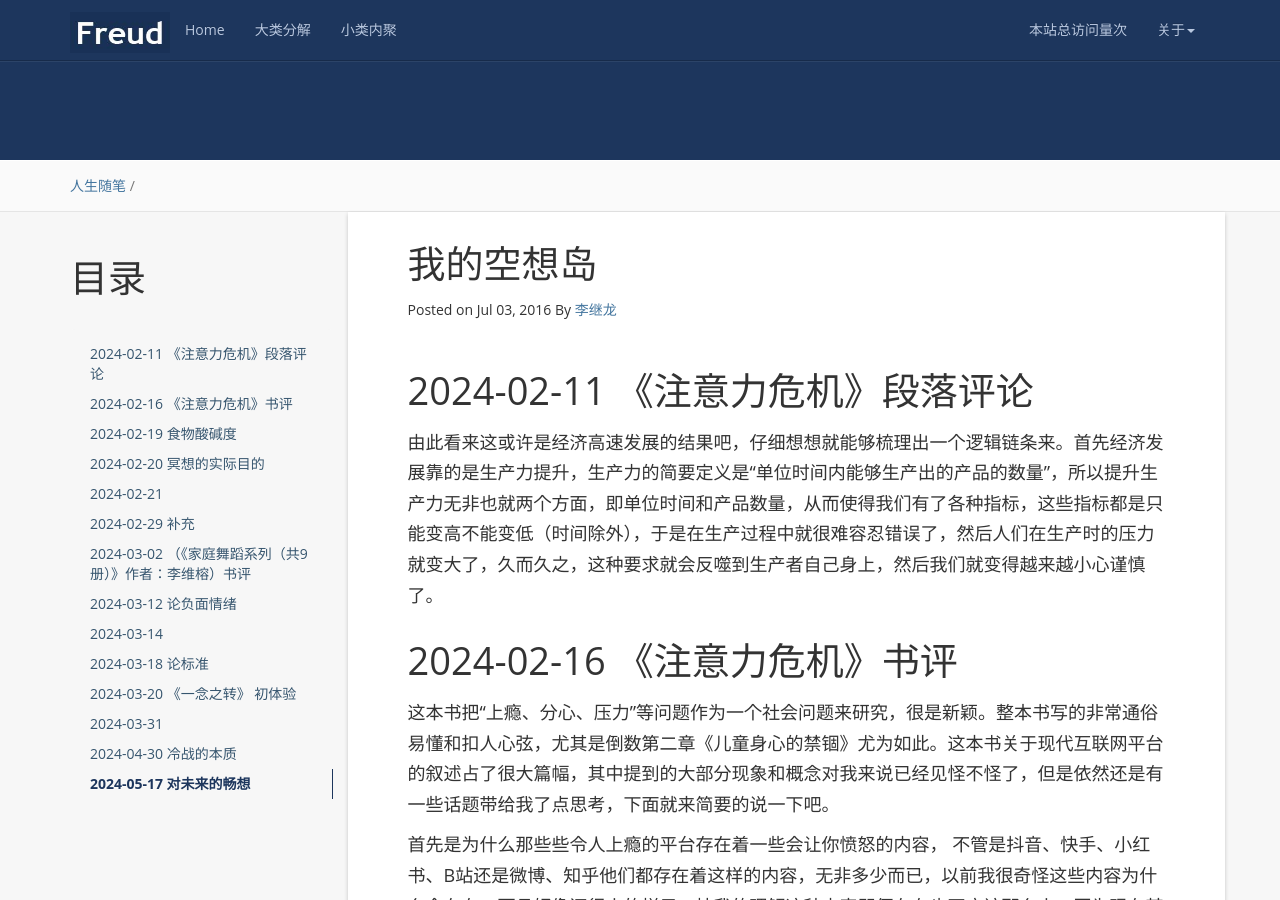
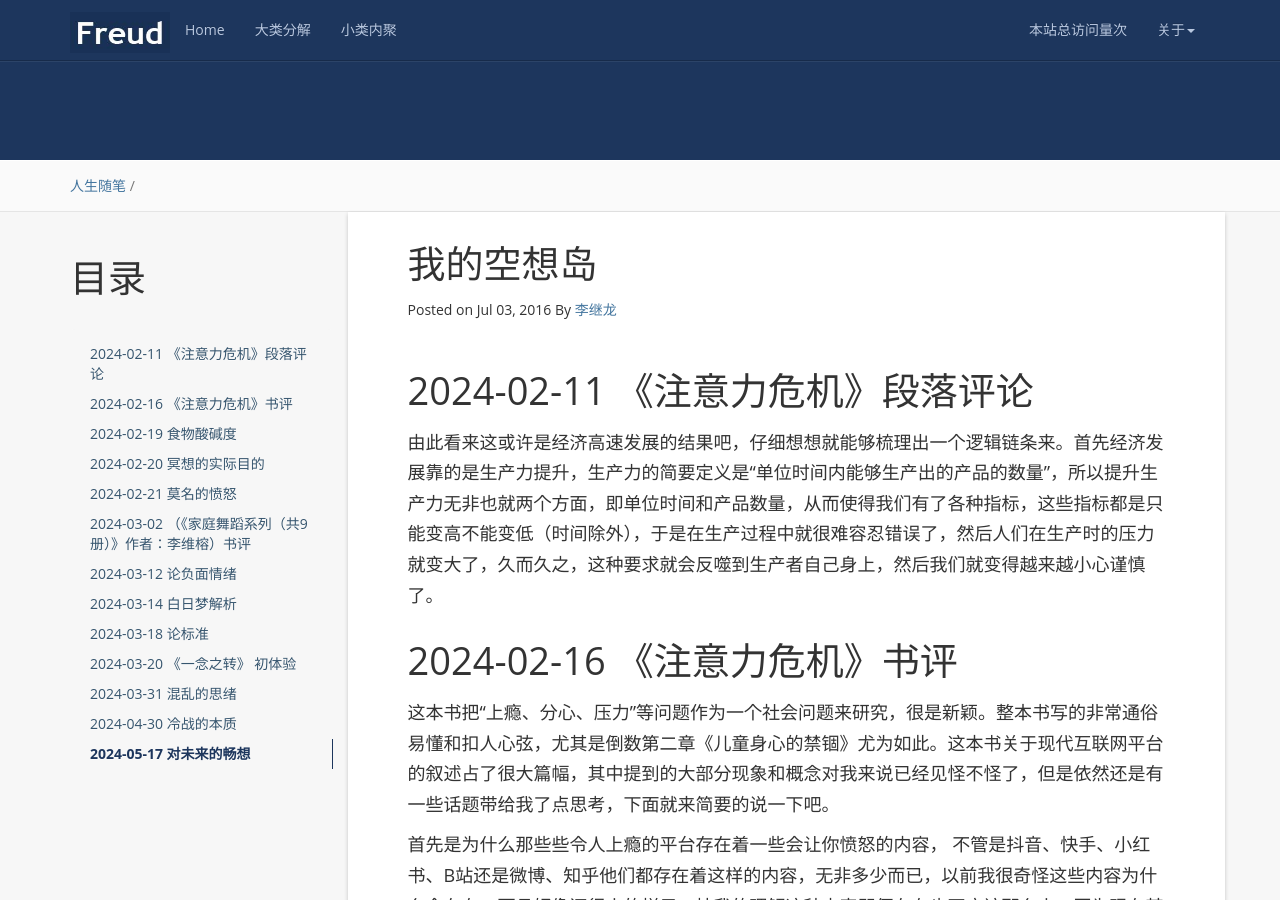
Before and after one commit to kljzndx/My-Blog, a Jekyll site: the page built from _posts/2016-07-03-my-notebook.md, in a window 1280 px wide and 900 px high. Built offline with Jekyll 4.4.1, drawn with Linux system fonts in a browser that asks for light colours; nearby versions of some CDN libraries; comment, search, counter and statistics services are not loaded; some of the changed text lies outside the part shown.

Commit message:
补充标题

```diff
--- a/_posts/2016-07-03-my-notebook.md
+++ b/_posts/2016-07-03-my-notebook.md
@@ -36,7 +36,7 @@ tags: [随便写写]
 一直以来我都搞不懂这冥想是干嘛的，不知道为啥那么火，由于听说这玩意儿只需要静坐即可，于是我上网找了个21天的专业教程，看了一节之后没啥感觉，找时间实践了下依然没啥感觉，所以我也就有了疑问，这玩意儿真有实际功效吗，今天呢就是灵光乍现想通了
 
 
-# 2024-02-21
+# 2024-02-21 莫名的愤怒
 
 最近不知怎么的突然对我爸经常看的一个讲经济的主播非常不爽，这个主播我爸已经看了几年了，明明这个主播说的话题跟我一点关系都没有，受众也明显不是我，可我就是非常不爽，不知为啥。这对我来说不是个好事，因为这说明我太敏感了，对这种跟我没什么关系的负面的话语，我都能感觉到不爽，这是往坏了说的，往好了说的话这说明我的心还没死透，还有点接收能力，不像我爸那样，我爸那是一点希望都看不到。
 
@@ -48,7 +48,7 @@ tags: [随便写写]
 
 回过头来再说说经济吧，其实也没什么好说的，因为房市的衰落是必然的，这和我们国家的政策有关，金融服务于实体，所以肯定是会有极限的。那个主播的弹幕里经常有人说我有3套房5套房现在要怎么办之类的话，对此我想说的是活该，可笑的是这个主播把不能卖房当成一个重大危机来讲，讲的煞有介事的，说什么“房地产到底了，你还在还房贷”，这危机感真是拉满了
 
-# 2024-02-29 补充
+2024-02-29 补充
 
 今天我以比较冷静的心态旁听了下直播（我爸外放的手机直播），总算是能够稍微分析下为什么我会愤怒了，听了一会儿我就发现问题了，这个主播的说话方式很是负面，负面到什么程度呢，就连表示肯定都是用的否定负面语句的方式来表达的，具体是什么话呢？，”没毛病“，除了这三个字之外目前我几乎没听到有别的表达肯定的句子。至于负面话语那简直就是多如牛毛了，”炒股能赚钱是假的，房市两三年内稳住假的“、”脑子有坑、有病、不好使“、”啥子太多骗子不够用、那人是傻子吧“。总之负面话语占了八成左右的比例，可以说是名副其实的喷子了。
 
@@ -76,7 +76,7 @@ tags: [随便写写]
 
 想通了这个之后，我总算是知道为什么我的释放情绪的方法只有一个哭泣的原因了——哭个两滴眼泪就能让我舒服不少，原因就是我的生活中有诸多的不便，这些不便中的一部分在别人看来很普通，甚至都不算一件事，于是就有了冲突，进而导致了愤怒，而这种愤怒是没法释放或发泄的，因为没人愿意接这个皮球——事情太小了。再来我又是个不怎么会说话的人，也很怕被问话，所以一般都是不怎么哭的，就算要哭也得找机会——没人的时候，然而这样的机会太少了，往往是有空的时候我又激发不了情绪了，也就哭不出来了。所以这个情绪就只能转化为恐惧了，恐惧除了能让人逃跑之外还能使身体僵直，而这也是我所不能接受的。看起来是时候找几本情绪工具书看看了。
 
-# 2024-03-14
+# 2024-03-14 白日梦解析
 
 今天早上，我像往常一样吃了早饭，玩了电脑，然后又跟往常一样的玩累了躺着休息，没想到过了一会儿我就睡着了，还做了梦，我梦见我在亲戚家吃饭，一群人嘻嘻哈哈的很高兴，然而我却不记得有没有人说话，以及在为什么高兴，没过多久我就被人抱走了，随后我就醒了，一看时间，也就过了五分钟左右。之后我尝试回忆一下，看能不能找到点细节或者线索，毫无意外的没有找到，就这么过了一会儿我突然有个想法，如果我能把这些片段给编排完整了那会怎么样呢，但是很可惜，我现在是没那个精力去编什么故事了，希望以后能有精力来搞吧。
 
@@ -110,7 +110,7 @@ tags: [随便写写]
 
 感觉这玩意儿就和《不良人》里的主角“李星云”练的“九幽玄天功”差不多，要有点情绪才能练，练了之后还有点后劲儿，还好我还能抗住，要不然我真得挂了。如果你们要读这本书，建议先去看看杨定一博士写的《静坐》书籍，这本书算是个药引子，虽然有点废话连篇，但好歹能看懂，他的核心观点是——“我们不需要通过“追求”什么来获得平静或快乐，因为他们本来就在那里，等着你我去发现和感受”，用我的话来说，这就好像是手机上面的指南针应用，我们人类就是陀螺仪，平静或快乐就是零度点，我们只是偏移了方向和角度罢了
 
-# 2024-03-31
+# 2024-03-31 混乱的思绪
 
 今年春节时分，我想着是时候做点改变了，毕竟春天已经近在眼前了，辅助器材也早已到了，断断续续的（因为天气的原因）也练了一些时间，所以如果不做点事情做点改变啥的，似乎有点对不起来之不易的成果和环境，但是当时我的脑子真的很乱，就像有个沙尘暴一样的，实在是干不了事情，于是我就想着怎么把我的脑子给屡顺些，然后就有了这篇随笔集合文章。
 
```
